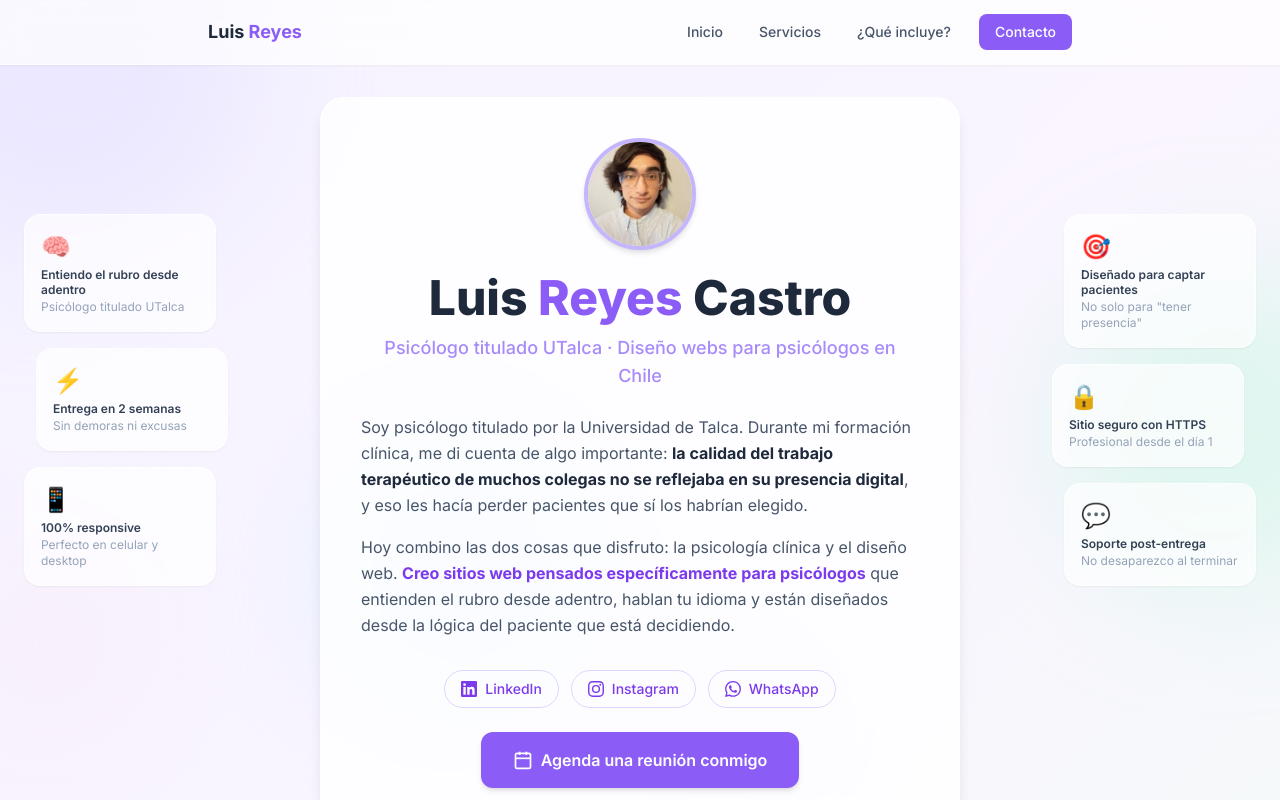
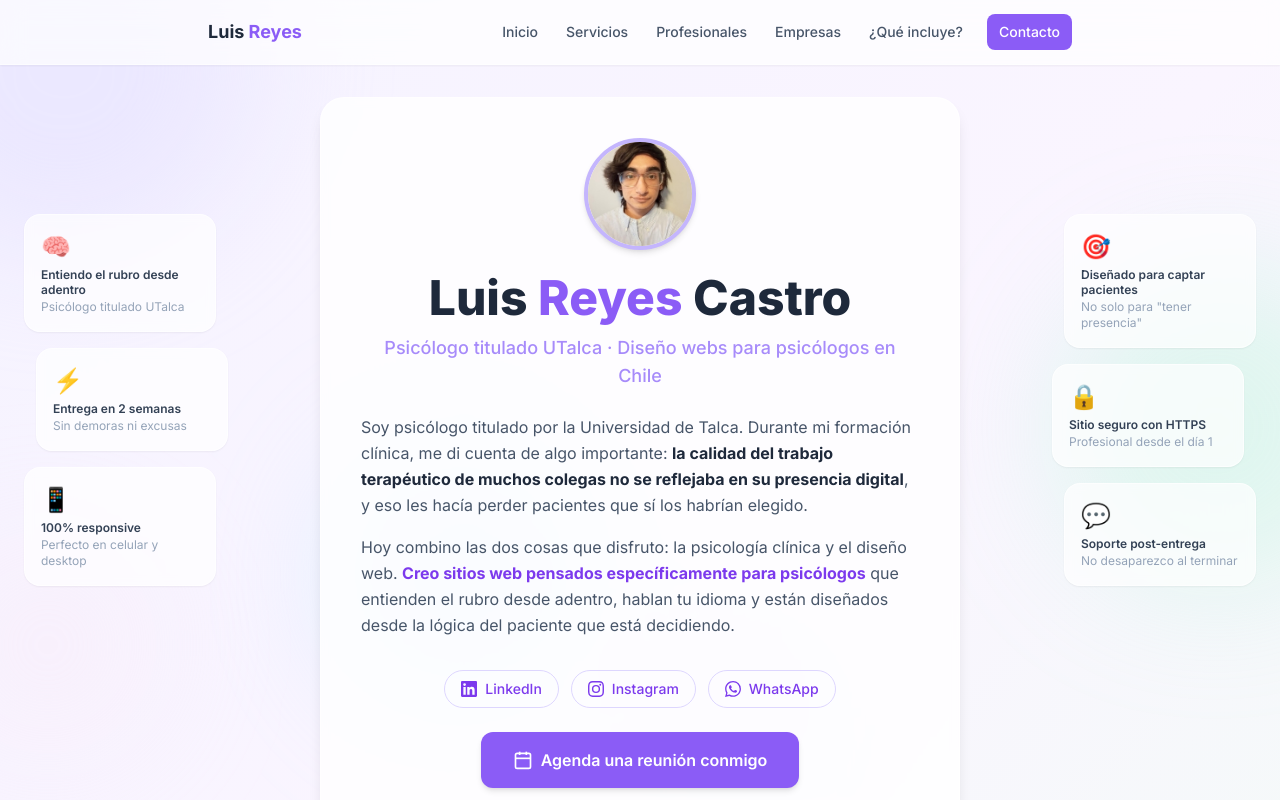
Before and after one commit to ventasconfianza100-max/luis-reyes-webs, a React (Vite) app: page / in a window 1280 px wide. Shown: the top 800 px of the page. Built offline with nearby package versions, Linux system fonts and the light colour scheme.

Commit message:
Update navbar project links

```diff
--- a/src/App.jsx
+++ b/src/App.jsx
@@ -94,7 +94,7 @@ export default function App() {
   return (
     <div className="min-h-screen">
       <Decorations />
-      <Navbar />
+      <Navbar onNavigate={navigateTo} />
       <main className="max-w-2xl mx-auto px-4">
         <section id="inicio">
           <Hero />
--- a/src/components/Navbar.jsx
+++ b/src/components/Navbar.jsx
@@ -1,11 +1,20 @@
 const links = [
   { label: 'Inicio', href: '#inicio' },
   { label: 'Servicios', href: '#servicios' },
+  { label: 'Profesionales', href: '/proyectos', route: true },
+  { label: 'Empresas', href: '/proyectos-empresas', route: true },
   { label: '¿Qué incluye?', href: '#incluye' },
   { label: 'Contacto', href: 'https://wa.me/56922012534', external: true },
 ]
 
-export default function Navbar() {
+export default function Navbar({ onNavigate }) {
+  const handleClick = (event, link) => {
+    if (!link.route) return
+
+    event.preventDefault()
+    onNavigate(link.href)
+  }
+
   return (
     <nav className="sticky top-0 z-50 bg-white/70 backdrop-blur-md border-b border-white/50 shadow-sm">
       <div className="max-w-4xl mx-auto px-4 h-16 flex items-center justify-between">
@@ -20,9 +29,10 @@ export default function Navbar() {
             <a
               key={link.label}
               href={link.href}
+              onClick={(event) => handleClick(event, link)}
               target={link.external ? '_blank' : undefined}
               rel={link.external ? 'noopener noreferrer' : undefined}
-              className={`px-4 py-2 rounded-lg text-sm font-medium transition-all ${
+              className={`px-3 py-2 rounded-lg text-sm font-medium transition-all ${
                 link.external
                   ? 'bg-violet-500 text-white hover:bg-violet-600 ml-2'
                   : 'text-slate-600 hover:text-violet-600 hover:bg-violet-50'
@@ -35,12 +45,14 @@ export default function Navbar() {
 
         {/* Mobile — solo botón contacto */}
         <a
-          href="https://wa.me/56922012534"
-          target="_blank"
-          rel="noopener noreferrer"
+          href="/proyectos"
+          onClick={(event) => {
+            event.preventDefault()
+            onNavigate('/proyectos')
+          }}
           className="sm:hidden bg-violet-500 text-white text-sm font-medium px-4 py-2 rounded-lg hover:bg-violet-600 transition-all"
         >
-          Contacto
+          Proyectos
         </a>
       </div>
     </nav>
```
